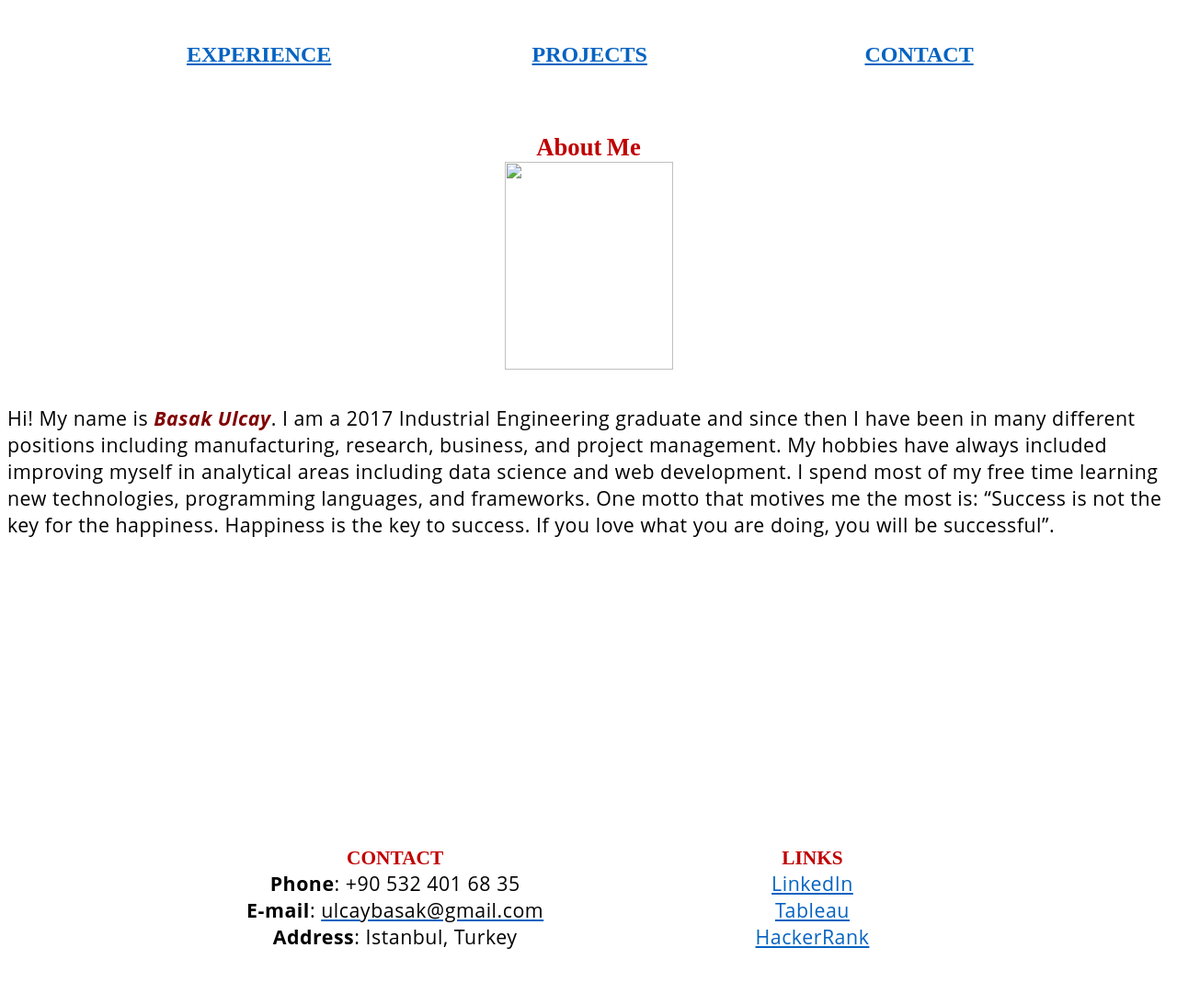
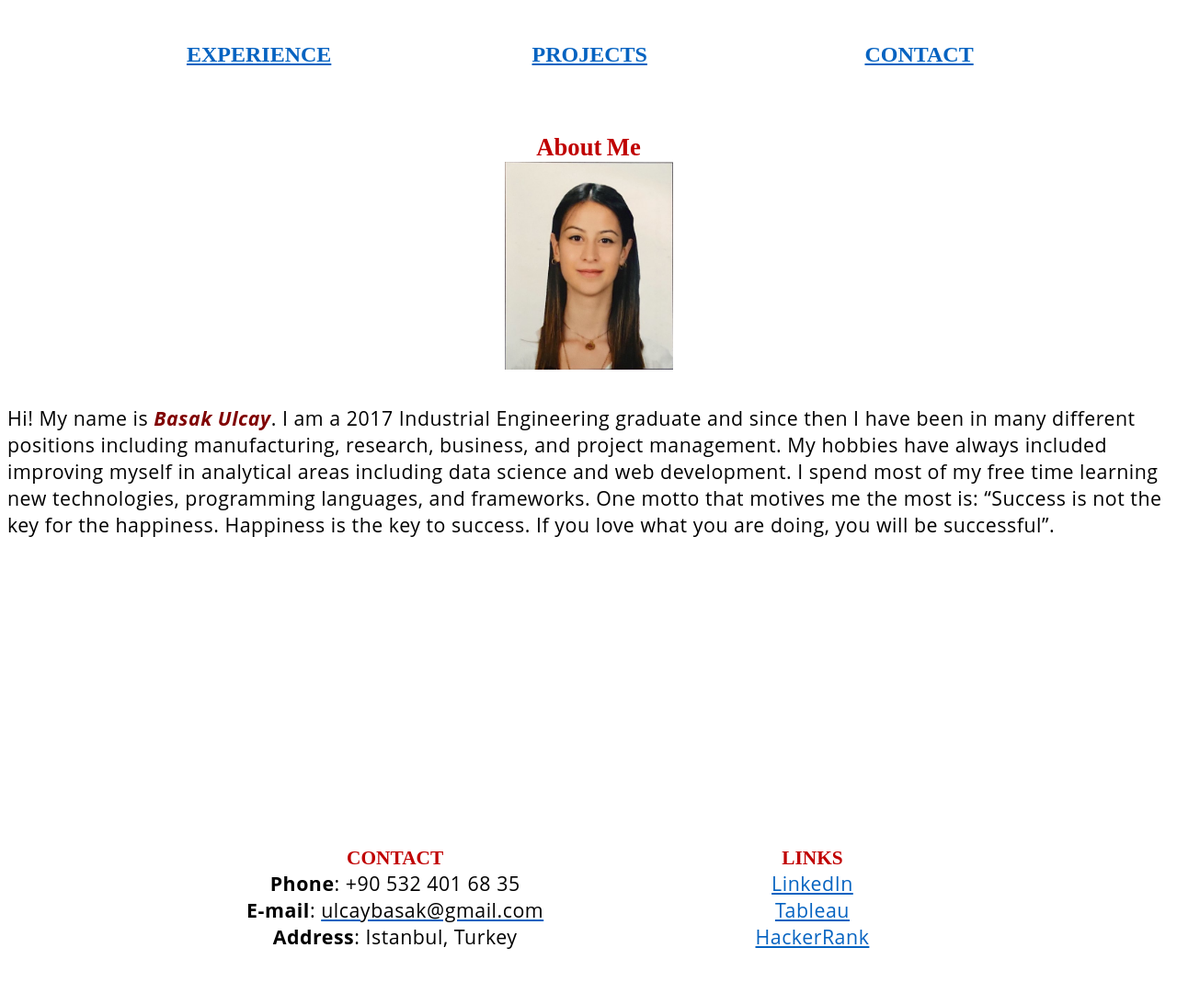
Before and after one commit to basakulcay/ulcay_basak_cv, a plain HTML site: page index.html in a window 1280 px wide. Shown: the whole page at 92% size. Drawn offline with Linux system fonts and the light colour scheme; the site is published under a folder, as on GitHub Pages, so addresses that start at the root find nothing.

Commit message:
Update index.html

```diff
--- a/index.html
+++ b/index.html
@@ -1734,9 +1734,9 @@ mso-no-proof:yes'><!--[if gte vml 1]><v:shapetype id="_x0000_t75" coordsize="216
  <o:lock v:ext="edit" aspectratio="t"/>
 </v:shapetype><v:shape id="Resim_x0020_2" o:spid="_x0000_i1025" type="#_x0000_t75"
  style='width:183pt;height:226pt;visibility:visible;mso-wrap-style:square'>
- <v:imagedata src="/Profile.jpeg" o:title=""/>
+ <v:imagedata src="./Profile.jpeg" o:title=""/>
 </v:shape><![endif]--><![if !vml]><img border=0 width=183 height=226
-src="/Profile.jpeg" v:shapes="Resim_x0020_2"><![endif]><o:p></o:p></span></p>
+src="./Profile.jpeg" v:shapes="Resim_x0020_2"><![endif]><o:p></o:p></span></p>
 
 <p class=MsoNormal align=center style='mso-margin-top-alt:auto;mso-margin-bottom-alt:
 auto;text-align:center'><span lang=EN-US style='font-size:10.5pt;font-family:
```
